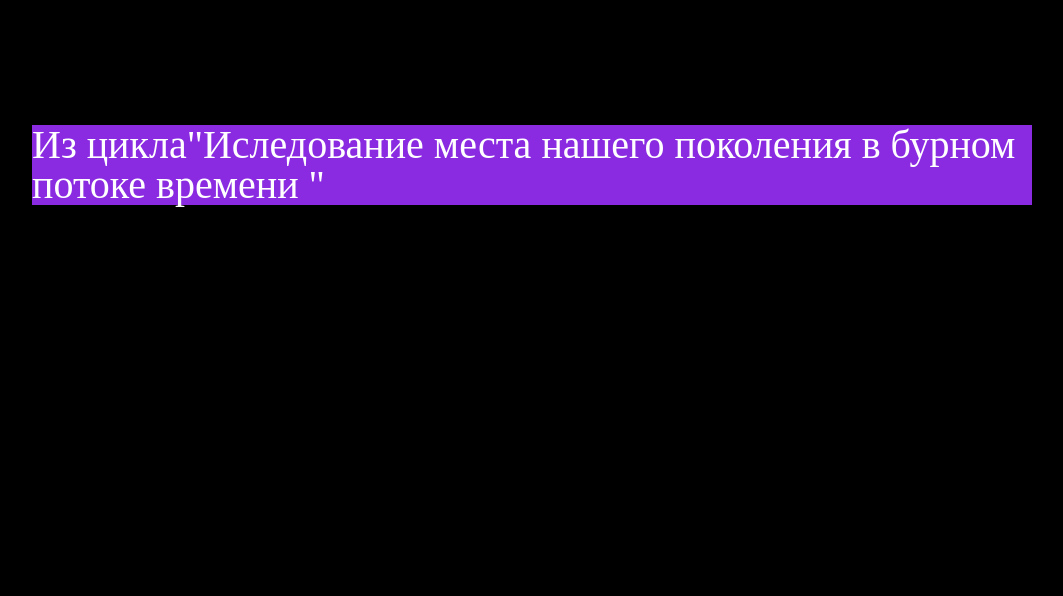
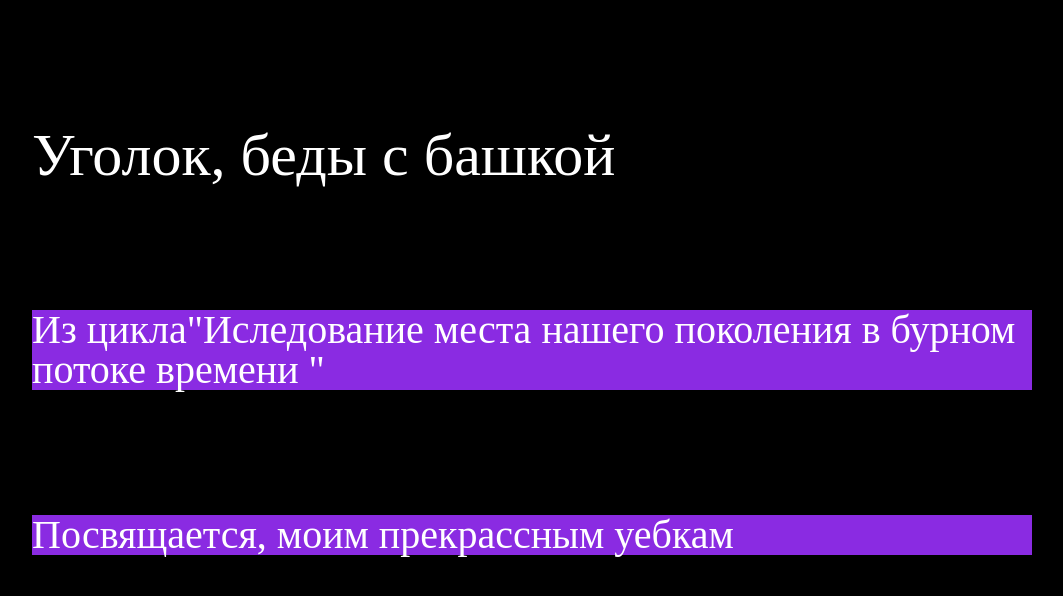
Before and after one commit to ROCNCODER/code-nation, a plain HTML site: page index.html in a window 1280 px wide. Shown: the whole page, without its empty margins (108-1171 px from the left). Drawn offline with Linux system fonts and the light colour scheme.

Commit message:
Add files via upload

```diff
--- a/index.html
+++ b/index.html
@@ -7,12 +7,15 @@
 	</head>
 <body>
 <div class= "content">
-	<div class="zagolovoc>">
-
+	<div class="zagolovoc">
+		<h1>Уголок, беды с башкой</h1>
     </div>
 	<div class="Proisvedenie-one">
 		 <div class ="Proisvedenie-one_inst">
 		        <a href="cycle.html">Из цикла"Иследование места нашего поколения в бурном потоке времени "</a>
+		</div>
+		<div  class ="Proisvedenie-one_inst">
+ <a href="yebki.html"> Посвящается, моим прекрассным уебкам </a>
 		</div>
 	</div>
 </div>
--- a/style.css
+++ b/style.css
@@ -93,3 +93,8 @@ a {
 color: white;
 
 }
+
+.zagolovoc{
+  margin: 10%;
+  font-size: 60px;
+}
```
